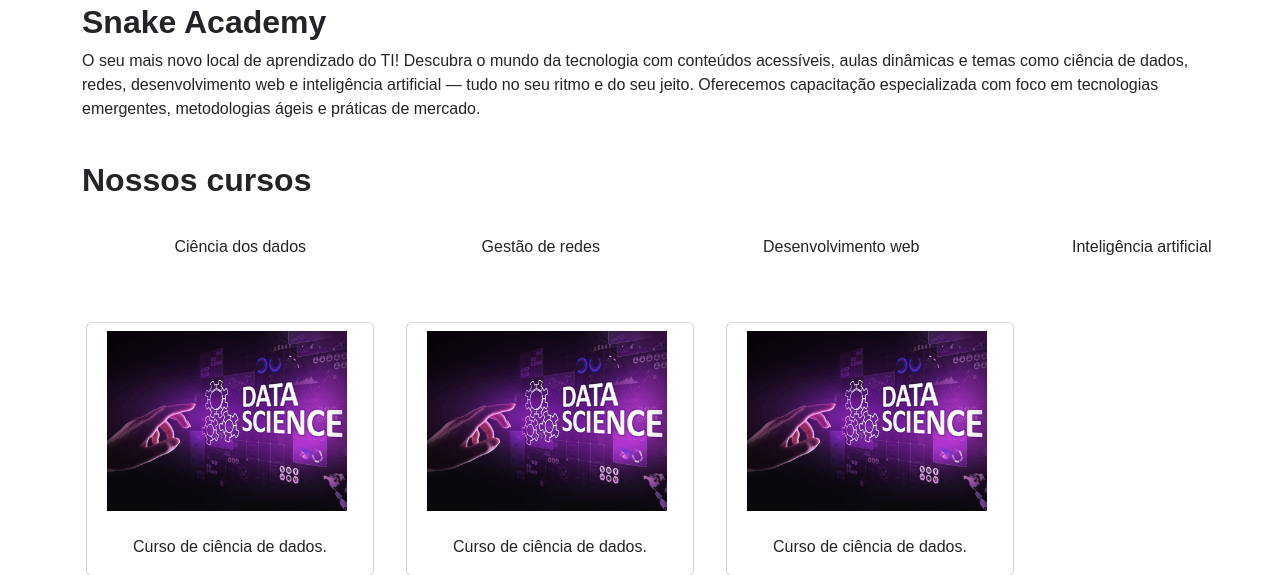
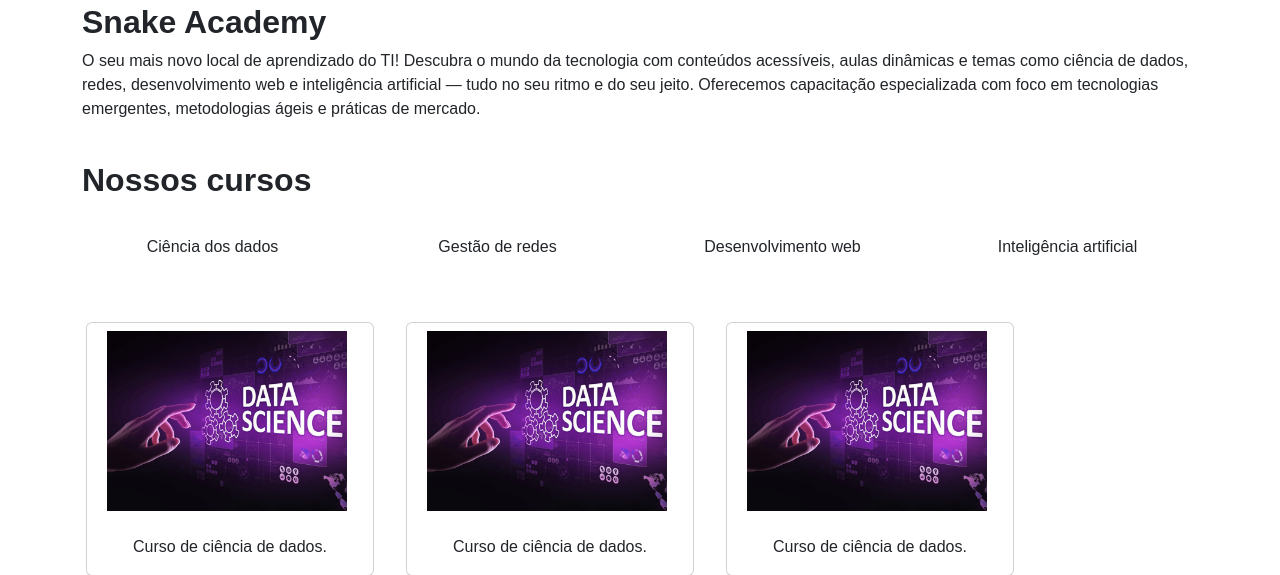
Before and after one commit to lorenzoBarbosa/Snake-Academy, a FastAPI app: template templates/home.html in a window 1280 px wide. Shown: the part 524-1099 px from the top of the page. Run offline with FastAPI, Linux system fonts and the light colour scheme; the template is opened without the code that fills it, so the values that code supplies are empty; parts of the project's set-up code (start-up, migrations or seed data) failed here and were passed over.

Commit message:
desenvolvimento templates 3

```diff
--- a/templates/home.html
+++ b/templates/home.html
@@ -96,28 +96,35 @@
                 <b>Nossos cursos</b>
             </h2>
         </div>
-        <div class="row justify-content-center linha">
-            <div class="btn tipos-cursos col-12 col-sm-6 col-md-3 d-flex flex-column align-items-center mb-4"
-                data-bs-toggle="collapse" href="#collapseCD" role="button" aria-expanded="false"
-                aria-controls="collapseCD" data-bs-parent="group1">
+        <div class="container">
+            <div class="row justify-content-center">
+                <div class="col-12 col-sm-6 col-md-3 d-flex justify-content-center mb-4">
+                    <div class="btn tipos-cursos w-100 text-center" data-bs-toggle="collapse" href="#collapseCD"
+                        role="button" aria-expanded="true" aria-controls="collapseCD" data-bs-parent="#group1">
                         Ciência dos dados
                     </div>
-            <div class="btn  tipos-cursos col-12 col-sm-6 col-md-3 d-flex flex-column align-items-center mb-4"
-                data-bs-toggle="collapse" href="#collapseGE" role="button" aria-expanded="false"
-                aria-controls="collapseGE" data-bs-parent="group1">
+                </div>
+                <div class="col-12 col-sm-6 col-md-3 d-flex justify-content-center mb-4">
+                    <div class="btn tipos-cursos w-100 text-center" data-bs-toggle="collapse" href="#collapseGE"
+                        role="button" aria-expanded="false" aria-controls="collapseGE" data-bs-parent="#group1">
                         Gestão de redes
                     </div>
-            <div class="btn tipos-cursos col-12 col-sm-6 col-md-3 d-flex flex-column align-items-center mb-4"
-                data-bs-toggle="collapse" href="#collapseDW" role="button" aria-expanded="false"
-                aria-controls="collapseDW" data-bs-parent="group1">
+                </div>
+                <div class="col-12 col-sm-6 col-md-3 d-flex justify-content-center mb-4">
+                    <div class="btn tipos-cursos w-100 text-center" data-bs-toggle="collapse" href="#collapseDW"
+                        role="button" aria-expanded="false" aria-controls="collapseDW" data-bs-parent="#group1">
                         Desenvolvimento web
                     </div>
-            <div class="btn tipos-cursos col-12 col-sm-6 col-md-3 d-flex flex-column align-items-center mb-4"
-                data-bs-toggle="collapse" href="#collapseIA" role="button" aria-expanded="false"
-                aria-controls="collapseIA" data-bs-parent="group1">
+                </div>
+                <div class="col-12 col-sm-6 col-md-3 d-flex justify-content-center mb-4">
+                    <div class="btn tipos-cursos w-100 text-center" data-bs-toggle="collapse" href="#collapseIA"
+                        role="button" aria-expanded="false" aria-controls="collapseIA" data-bs-parent="#group1">
                         Inteligência artificial
                     </div>
                 </div>
+            </div>
+        </div>
+
         <div class="mt-3 mb-3 container" id="group1">
             <div class="collapse show" id="collapseCD" data-bs-parent="#group1">
                 <div class="row">
```
Lines whose indentation alone changed are shown as unchanged.
